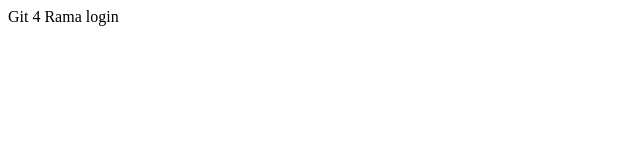
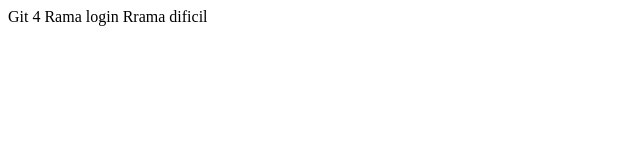
Before and after one commit to ywshare/gt, a plain HTML site: page index.html in a window 1280 px wide. Shown: the whole page, without its empty margins (0-640 px from the left). Drawn offline with Linux system fonts and the light colour scheme.

Commit message:
agregamos dificl p

```diff
--- a/index.html
+++ b/index.html
@@ -7,6 +7,6 @@
 </head>
 <body>
     Git 4
-    Rama login
+    Rama login Rrama dificil
 </body>
 </html>
```
